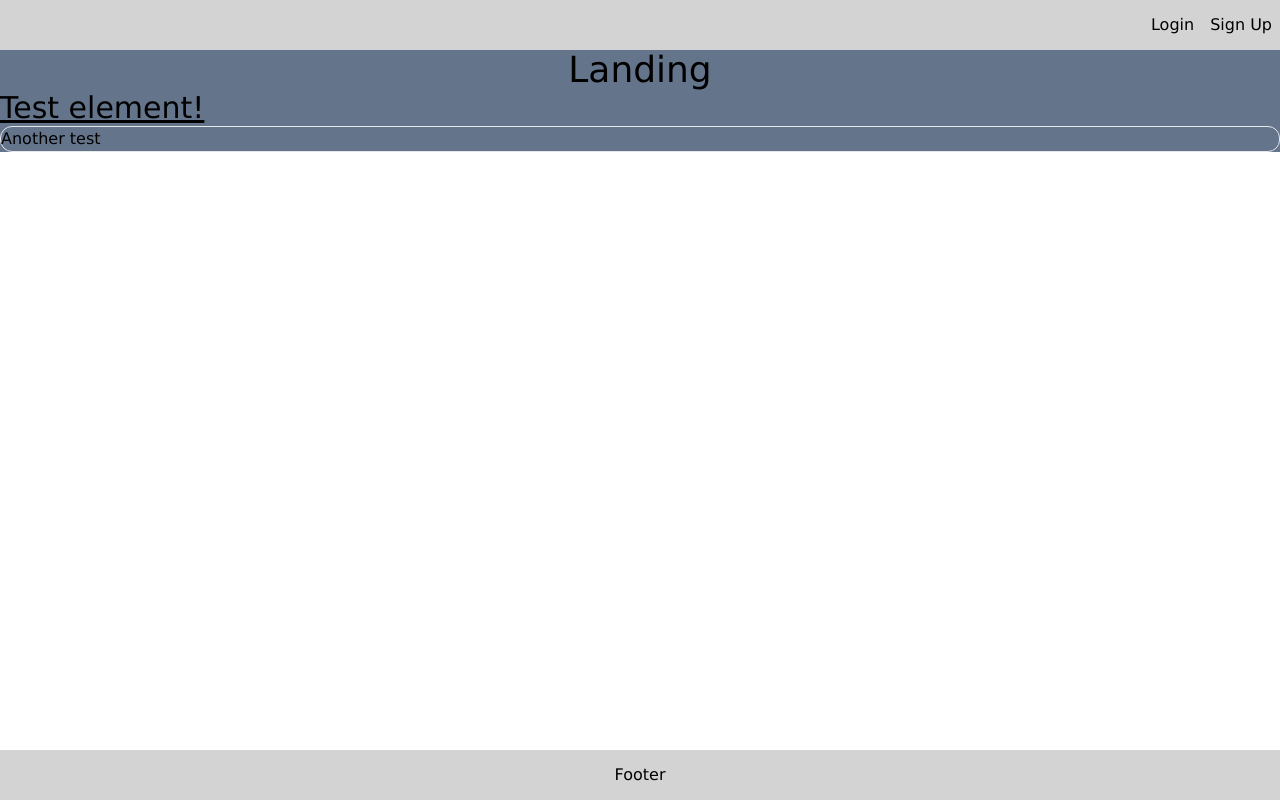
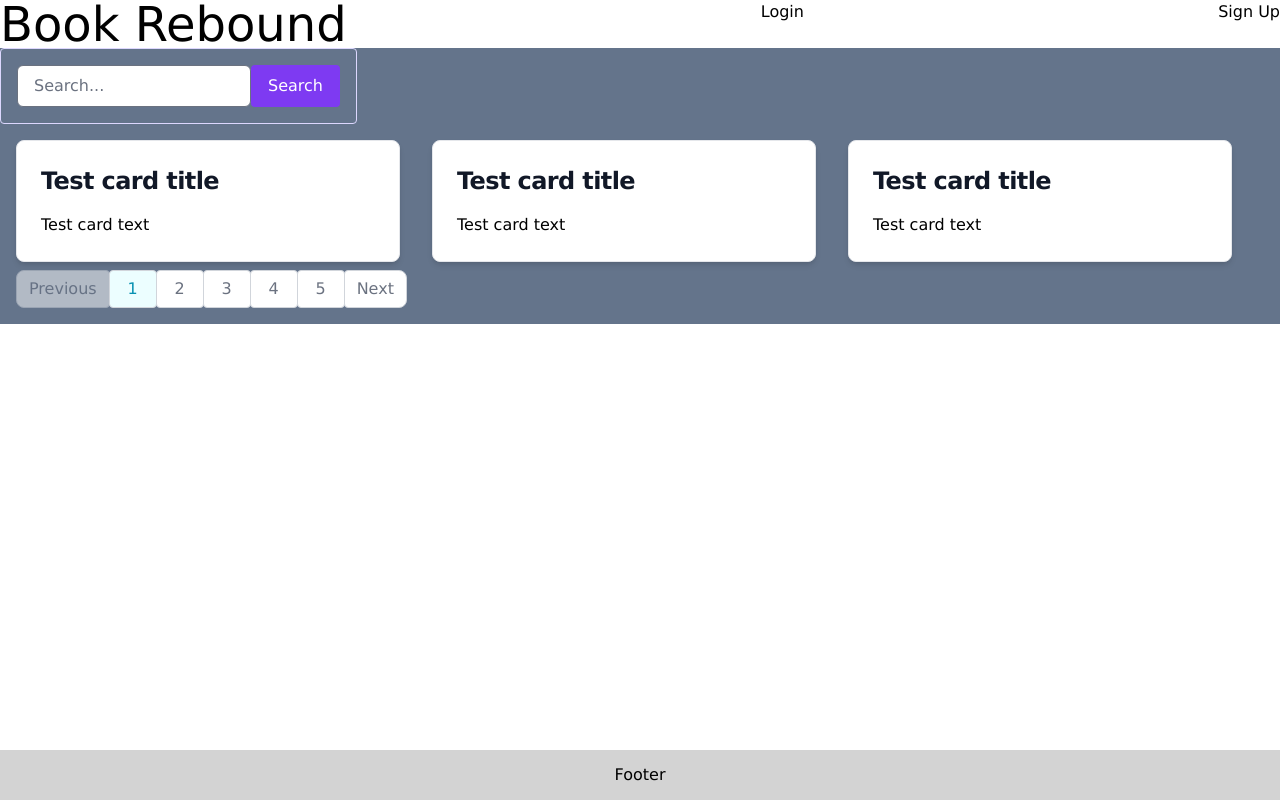
Before and after one commit to hculp/book-rebound, a React (Vite) app in the folder client/: page / in a window 1280 px wide. Built offline with nearby package versions, Linux system fonts and the light colour scheme.

Commit message:
added card, pagination, searchbar components

```diff
--- a/client/package.json
+++ b/client/package.json
@@ -11,6 +11,8 @@
   },
   "dependencies": {
     "@apollo/client": "^3.8.1",
+    "flowbite": "^1.8.1",
+    "flowbite-react": "^0.5.0",
     "graphql": "^16.8.0",
     "jwt-decode": "^3.1.2",
     "react": "^18.2.0",
--- a/client/src/App.css
+++ b/client/src/App.css
@@ -13,20 +13,20 @@ body {
   min-height: 100vh;
 }
 
-nav {
+/* nav {
   height: 50px;
   background-color: lightgray;
   display: flex;
   justify-content: end;
   align-items: center;
   padding: 0.5rem;
-}
+} */
 
-nav>a,
+/* nav>a,
 nav>button {
   margin-left: 1rem;
   text-decoration: none;
-}
+} */
 
 main {
   flex-grow: 1;
--- /dev/null
+++ b/client/src/components/BookCard.jsx
@@ -0,0 +1,17 @@
+'use client';
+import React from 'react';
+import { Card } from 'flowbite-react';
+
+export default function BookCard() {
+
+    return (
+        <div>
+            <Card className="max-w-sm" href="#">
+                <h5 className="text-2xl font-bold tracking-tight text-gray-900 dark:text-white">
+                    <p>Test card title</p>
+                </h5>
+                <p>Test card text</p>
+            </Card>
+        </div>
+    )
+}
--- a/client/src/components/Header.jsx
+++ b/client/src/components/Header.jsx
@@ -5,7 +5,8 @@ import { useCurrentUserContext } from '../context/CurrentUser';
   const { isLoggedIn, logoutUser } = useCurrentUserContext();
 
   return (
-    <nav>
+    <nav className="flex flex-row justify-between">
+      <p className="text-5xl self-start">Book Rebound</p>
       {isLoggedIn() ? (
         <>
           <Link to="/dashboard">Dashboard</Link>
--- /dev/null
+++ b/client/src/components/Pagination.jsx
@@ -0,0 +1,13 @@
+'use client';
+import { useState } from 'react';
+import { Pagination } from 'flowbite-react';
+
+export default function SearchPagination() {
+    const [currentPage, setCurrentPage] = useState(1);
+    //const onPageChange = (page) => setCurrentPage(page);
+
+
+    return (
+        <Pagination currentPage={1} onPageChange={page=>{setCurrentPage(page)}} totalPages={100} />
+    )
+}
--- /dev/null
+++ b/client/src/components/SearchBar.jsx
@@ -0,0 +1,14 @@
+import React from "react";
+
+export default function SearchComponent() {
+    return (
+        <div className="flex items-center">
+            <div className="flex border border-purple-200 rounded p-4">
+                <input type="text" className="block w-full px-4 py-2 text-purple-700 bg-white border rounded-md focus:border-purple-400 focus:ring-purple-300 focus:outline-none focus:ring focus:ring-opacity-40" placeholder="Search..." />
+                <button className="px-4 text-white bg-purple-600 border-1 rounded">
+                    Search
+                </button>
+            </div>
+        </div>
+    )
+}
--- /dev/null
+++ b/client/src/components/Sidebar.jsx
@@ -0,0 +1,10 @@
+import React from 'react';
+
+export default function Sidebar() {
+
+    return (
+        <div>
+
+        </div>
+    )
+}
--- a/client/src/pages/Landing.jsx
+++ b/client/src/pages/Landing.jsx
@@ -1,9 +1,20 @@
+import SearchComponent from '../components/SearchBar';
+import BookCard from '../components/BookCard';
+import SearchPagination from '../components/Pagination';
+
 function Landing() {
   return (
     <div className="bg-slate-500">
-      <h1 className="page-title text-4xl">Landing</h1>
+      <SearchComponent />
+      <div className="grid grid-cols-3 p-4">
+      <BookCard />
+      <BookCard />
+      <BookCard />
+      <SearchPagination />
+      </div>
+      {/* <h1 className="page-title text-4xl">Landing</h1>
       <p className="text-3xl underline">Test element!</p>
-      <p className="border border-3 rounded-xl">Another test</p>
+      <p className="border border-3 rounded-xl">Another test</p> */}
     </div>
   )
 }
--- a/client/tailwind.config.js
+++ b/client/tailwind.config.js
@@ -3,10 +3,13 @@ export default {
   content: [
     "./index.html",
     "./src/*.{js,jsx,ts,tsx}",
-    "./src/**/*.{js,jsx,ts,tsx}"
+    "./src/**/*.{js,jsx,ts,tsx}",
+    'node_modules/flowbite-react/**/*.{js,jsx,ts,tsx}'
   ],
   theme: {
     extend: {},
   },
-  plugins: [],
+  plugins: [
+    require('flowbite/plugin')
+  ],
 }
```
Also changed, not shown: 1 other file (tests, documents, lock files or other folders).
